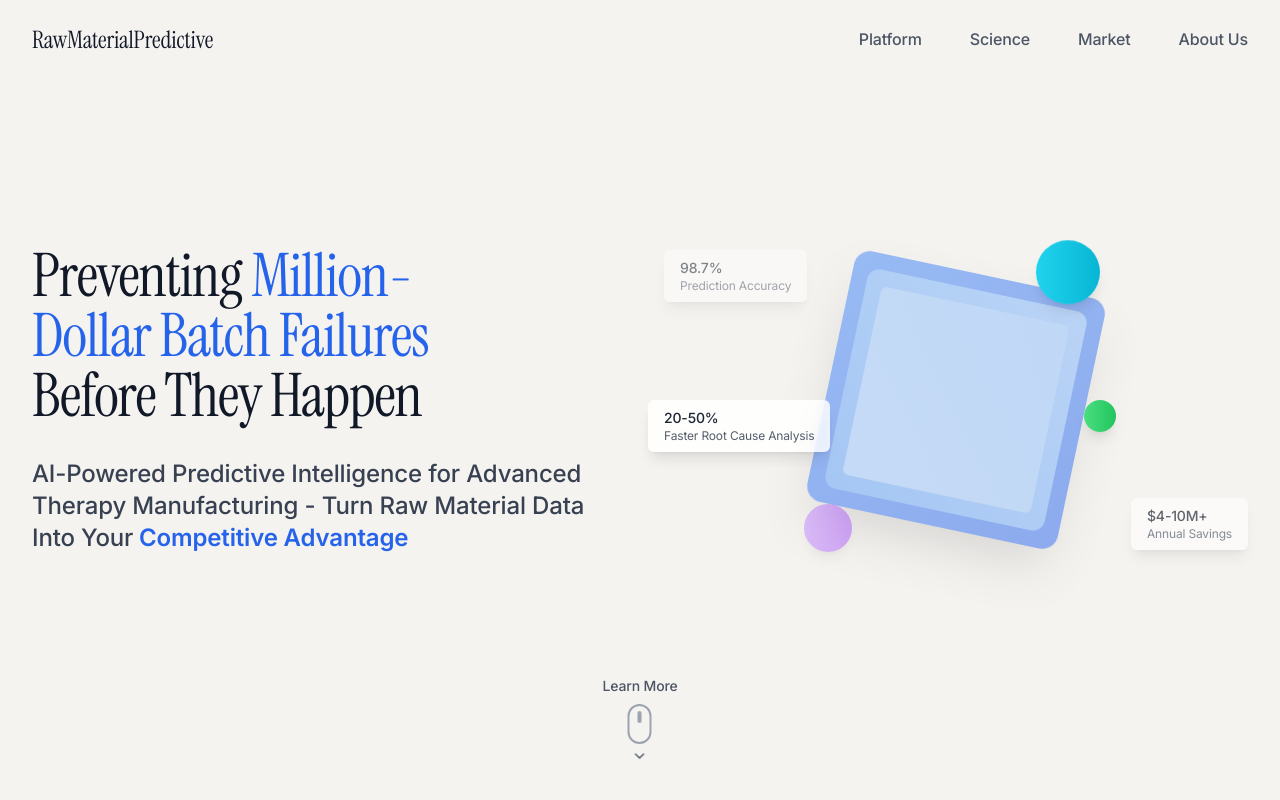
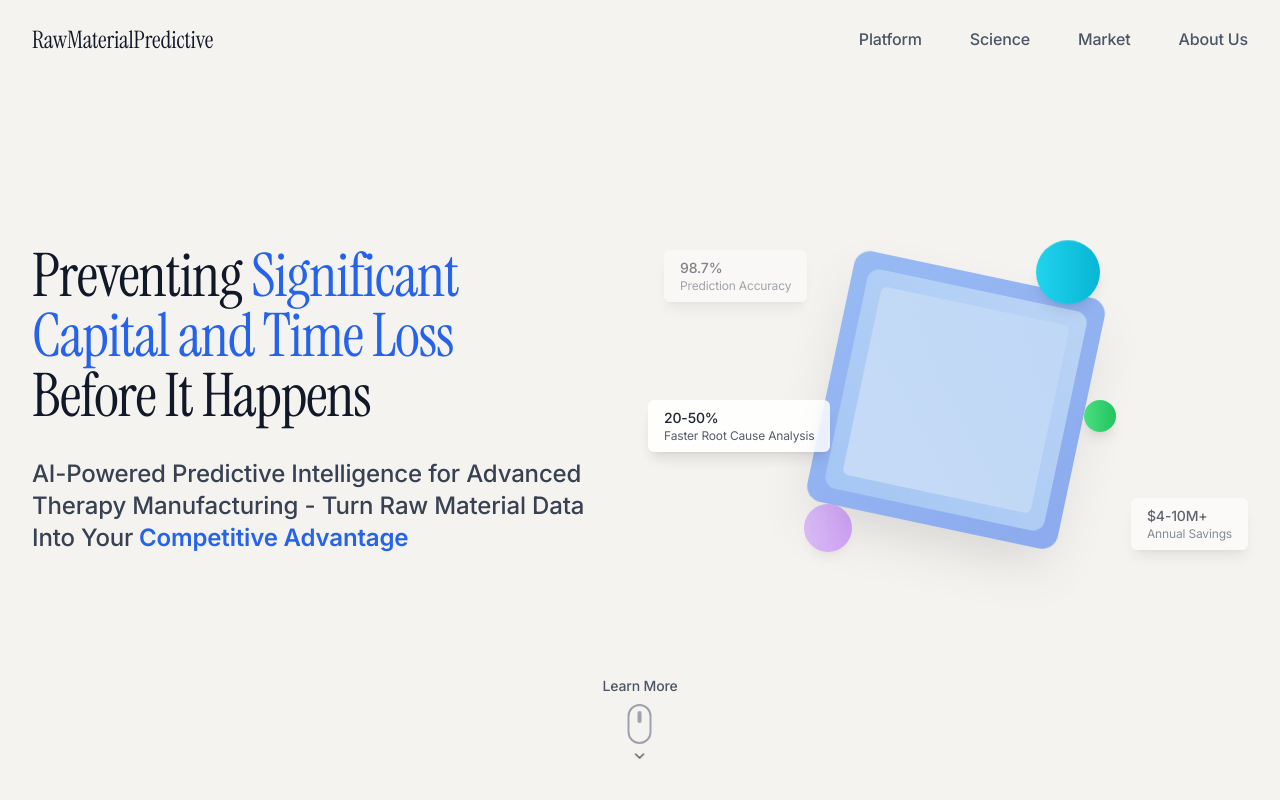
Before and after one commit to eshaan-bansal/bio-predict-genesis-web, a React (Vite) app: page / in a window 1280 px wide. Shown: the top 800 px of the page. Built offline with nearby package versions, Linux system fonts and the light colour scheme.

Commit message:
Fix hero section hook
Change the hero section hook to "Preventing significant capital and time loss" instead of "Million-Dollar Batch Failures".

```diff
--- a/src/components/HeroSection.tsx
+++ b/src/components/HeroSection.tsx
@@ -20,7 +20,7 @@ const HeroSection = () => {
             <div className="text-center lg:text-left space-y-8 slide-up">
               {/* Main Headline */}
               <h1 className="font-serif text-4xl lg:text-5xl xl:text-6xl font-medium text-gray-900 leading-tight text-balance">
-                Preventing <span className="text-blue-600">Million-Dollar Batch Failures</span> Before They Happen
+                Preventing <span className="text-blue-600">Significant Capital and Time Loss</span> Before It Happens
               </h1>
 
               {/* Subheadline */}
```
